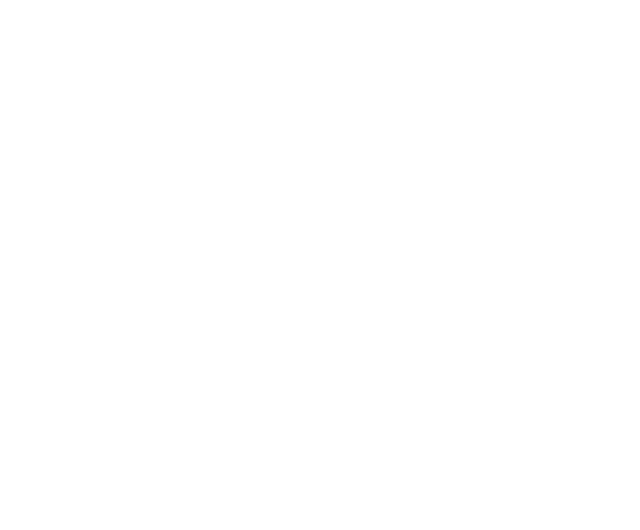
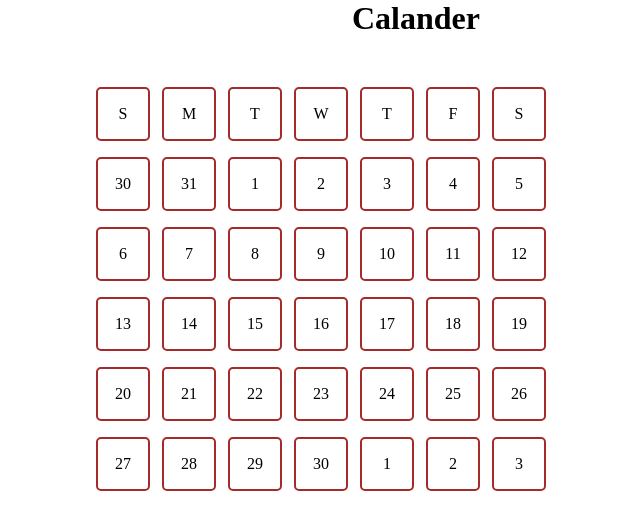
Before and after one commit to ShahariarSohan/module-6.5, a plain HTML site: page index.html in a window 1280 px wide. Shown: the whole page, without its empty margins (224-864 px from the left). Drawn offline with Linux system fonts and the light colour scheme.

Commit message:
I have made a calander

```diff
--- a/index.html
+++ b/index.html
@@ -3,11 +3,61 @@
 <head>
     <meta charset="UTF-8">
     <meta name="viewport" content="width=device-width, initial-scale=1.0">
-    <title>Pseudo</title>
+    <title>Calander</title>
+    <link rel="stylesheet" href="pseudo.css">
+    <link rel="stylesheet" href="style.css">
 </head>
 <body>
     <header></header>
     <main>
+        <h1>Calander</h1>
+        <div class="calander">
+            <div class="date">S</div>
+            <div class="date">M</div>
+            <div class="date">T</div>
+            <div class="date">W</div>
+            <div class="date">T</div>
+            <div class="date">F</div>
+            <div class="date">S</div>
+            <div class="date">30</div>
+            <div class="date">31</div>
+            <div class="date">1</div>
+            <div class="date">2</div>
+            <div class="date">3</div>
+            <div class="date">4</div>
+            <div class="date">5</div>
+            <div class="date">6</div>
+            <div class="date">7</div>
+            <div class="date">8</div>
+            <div class="date">9</div>
+            <div class="date">10</div>
+            <div class="date">11</div>
+            <div class="date">12</div>
+            <div class="date">13</div>
+            <div class="date">14</div>
+            <div class="date">15</div>
+            <div class="date">16</div>
+            <div class="date">17</div>
+            <div class="date">18</div>
+            <div class="date">19</div>
+            <div class="date">20</div>
+            <div class="date">21</div>
+            <div class="date">22</div>
+            <div class="date">23</div>
+            <div class="date">24</div>
+            <div class="date">25</div>
+            <div class="date">26</div>
+            <div class="date">27</div>
+            <div class="date">28</div>
+            <div class="date">29</div>
+            <div class="date">30</div>
+            <div class="date">1</div>
+            <div class="date">2</div>
+            <div class="date">3</div>
+        </div>
+
+
+
 
     </main>
     <footer></footer>
--- /dev/null
+++ b/style.css
@@ -0,0 +1,25 @@
+*{
+   margin:0;
+   padding:0;
+}
+.date{
+   width:50px;
+   height:50px;
+   border: 2px solid brown;
+   border-radius: 5px;
+   display:flex;
+   justify-content: center;
+   align-items: center;
+
+}
+.calander{
+   width:50%;
+   display:grid;
+   grid-template-columns: repeat(7,50px);
+   gap:16px;
+   padding-top:50px;
+   margin:auto;
+}
+h1{
+   text-align: center;
+}
```
Also changed, not shown: pseudo.css (deleted).
